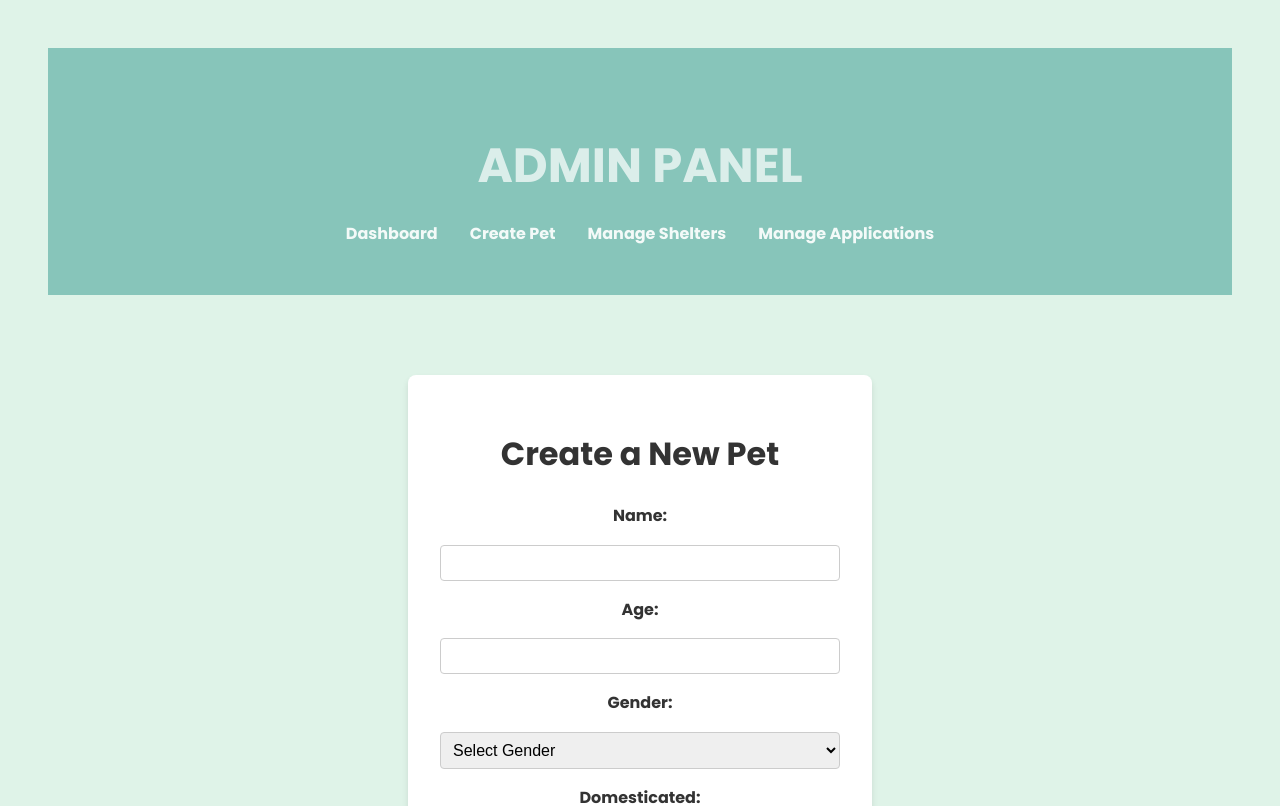
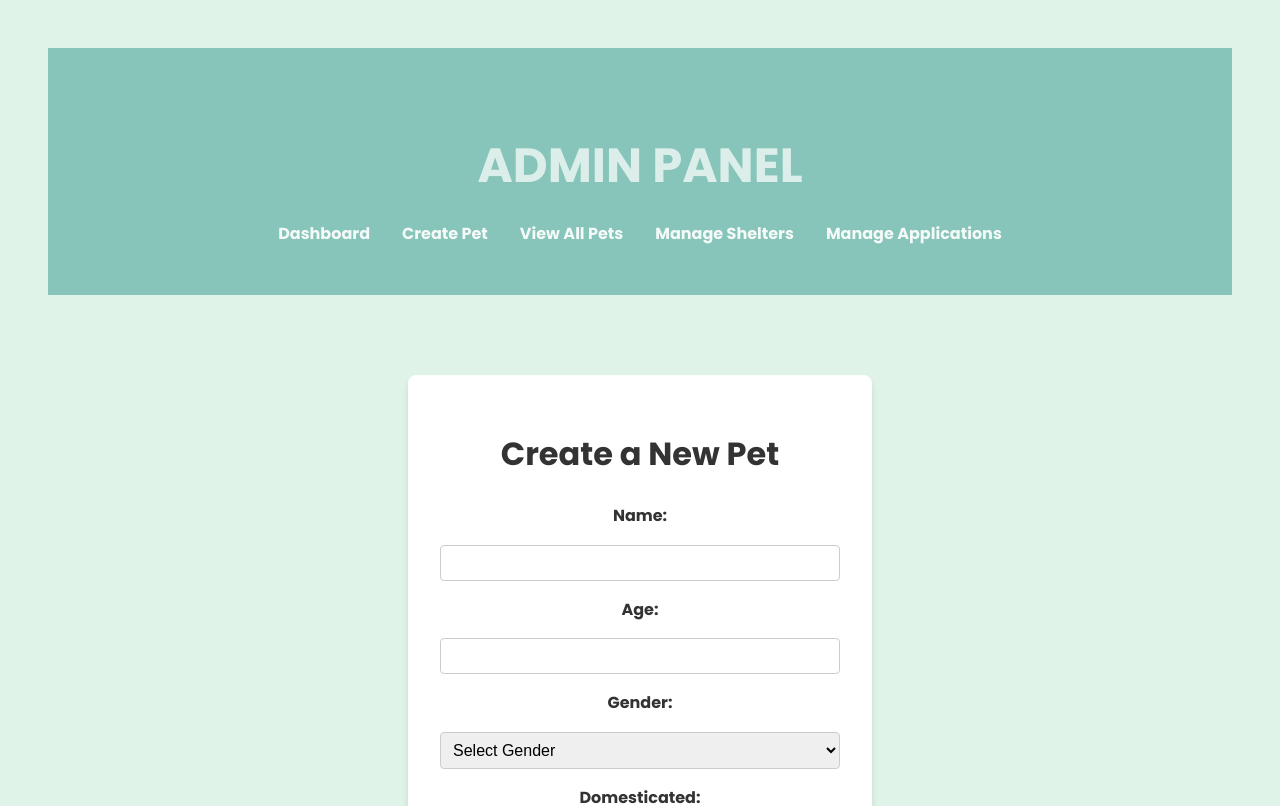
Before and after one commit to chantal-delcarmen/adoptify-pet-finder, a React (Create React App) app in the folder frontend/: page /create-pet in a window 1280 px wide. Shown: the top 806 px of the page. Built offline with nearby package versions, Linux system fonts and the light colour scheme; no server answers; sample sign-in values are in the browser's storage.

Commit message:
Add link to view all pets in AdminPanel navigation

```diff
--- a/frontend/src/components/AdminPanel.js
+++ b/frontend/src/components/AdminPanel.js
@@ -9,6 +9,7 @@ function AdminPanel() {
         <nav className="admin-navbar__auth"> {/* Admin-specific navbar */}
           <Link to="/admin-dashboard">Dashboard</Link>
           <Link to="/create-pet">Create Pet</Link>
+          <Link to="/pets">View All Pets</Link>
           <Link to="/admin/shelters">Manage Shelters</Link>
           <Link to="/admin/applications">Manage Applications</Link>
         </nav>
```
